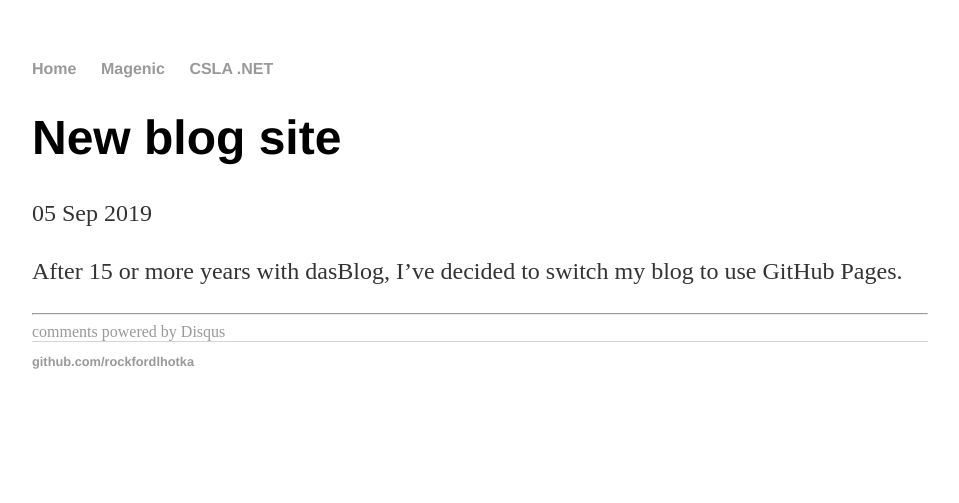
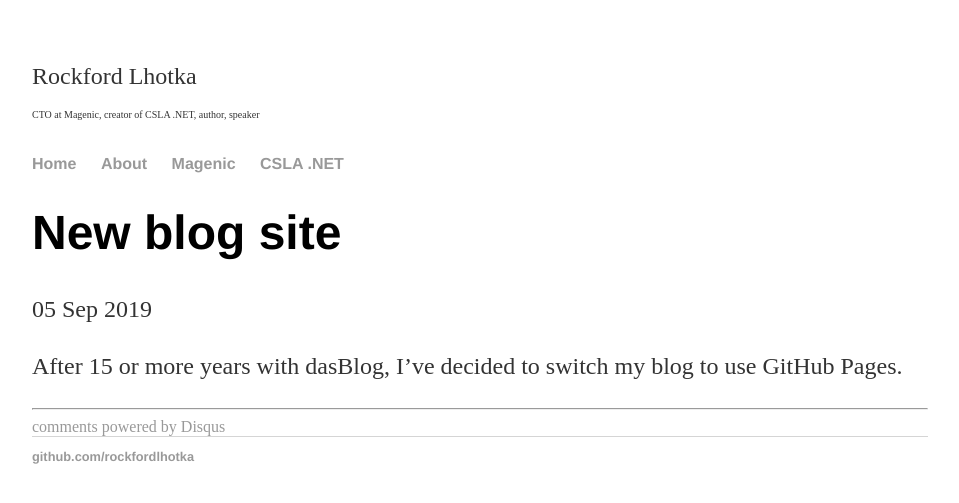
Before and after one commit to rockfordlhotka/rockfordlhotka.github.io, a Jekyll site: the page built from _posts/2019-09-05-new-blog.md, in a window 1280 px wide. Shown: the top 503 px of the page, without its empty margins (160-1119 px from the left). Built offline with Jekyll 4.4.1, drawn with Linux system fonts in a browser that asks for light colours; comment, search, counter and statistics services are not loaded.

Commit message:
Change layout

```diff
--- a/_layouts/default.html
+++ b/_layouts/default.html
@@ -6,9 +6,14 @@
 			<link rel="stylesheet" type="text/css" href="/css/main.css">
 		</head>
 		<body>
+			<p>
+				<span style="font-size: x-large">Rockford Lhotka</span><br/>
+				<span style="font-size: x-small">CTO at Magenic, creator of CSLA .NET, author, speaker</span>
+			</p>
 			<nav>
 	    		<ul>
 	        		<li><a href="/">Home</a></li>
+	        		<li><a href="https://about.me/rockfordlhotka">About</a></li>
 	        		<li><a href="https://magenic.com">Magenic</a></li>
 		        	<li><a href="https://cslanet.com">CSLA .NET</a></li>
 	    		</ul>
--- a/index.html
+++ b/index.html
@@ -3,14 +3,14 @@ layout: default
 title: Rockford Lhotka's Blog
 ---
 <div class="blurb">
-	<h1>Rockford Lhotka</h1>
-	<p>Rocky is CTO at Magenic, creator of CSLA .NET, author, speaker</p>
+	<h2>Blog Posts</h2>
 </div><!-- /.blurb -->
 
 <hr>
 
 <ul class="posts">
 	{% for post in site.posts %}
-	<li><a href="{{ post.url }}" title="{{ post.title }}">{{ post.title }}</a><br/><span><em>        {{ post.date | date_to_string }}</em></span></li>
+	<li><a href="{{ post.url }}" title="{{ post.title }}">{{ post.title }}</a><br/>
+		<span style="font-size: x-small"><em>        {{ post.date | date_to_string }}</em></span></li>
 	{% endfor %}
 </ul>
```
